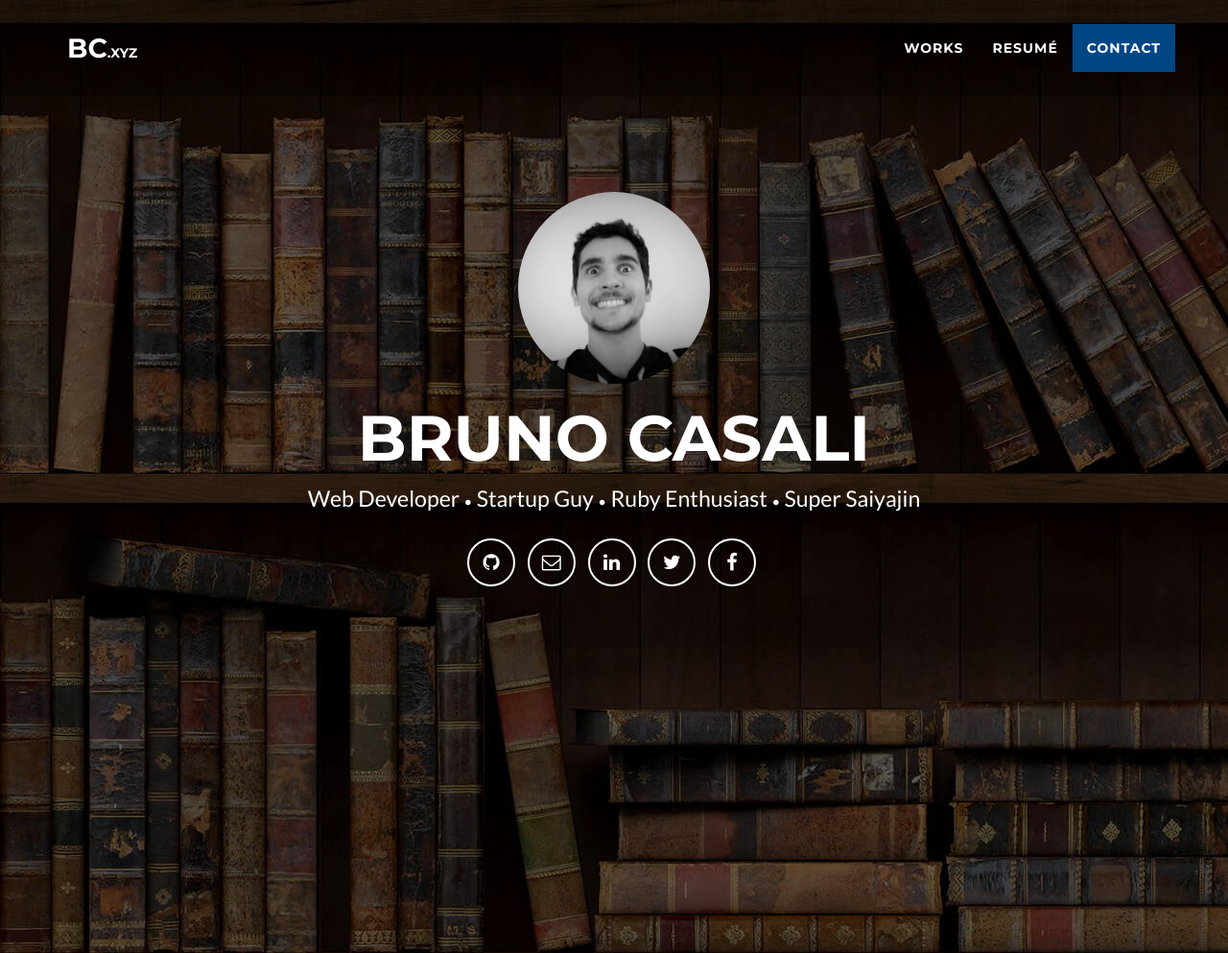
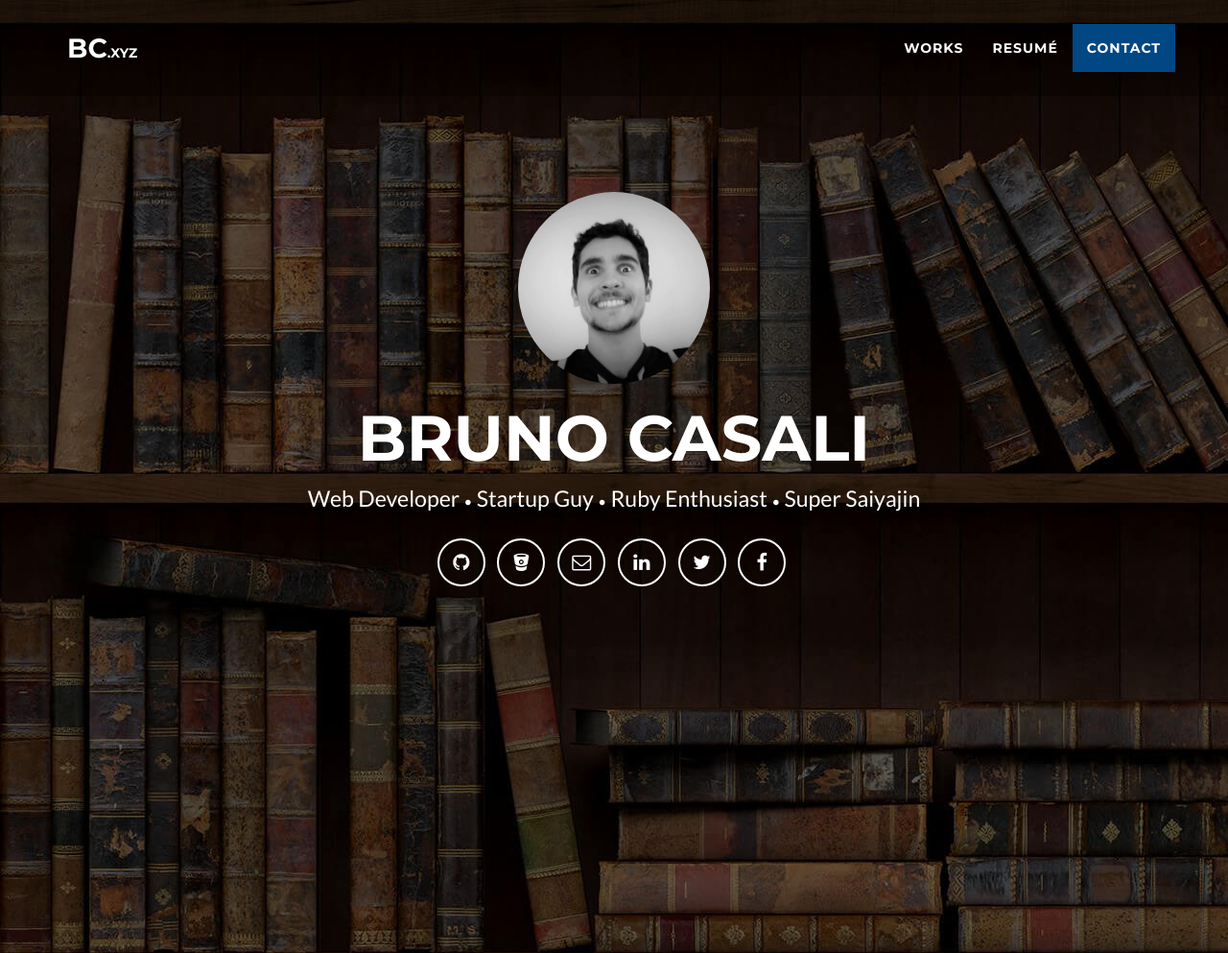
Before and after one commit to brunoocasali/xyz, a website: page index.html in a window 1280 px wide. Shown: the top 993 px of the page at 96% size. Drawn offline with nearby package versions, Linux system fonts and the light colour scheme.

Commit message:
added bitbucket link on project

```diff
--- a/index.html
+++ b/index.html
@@ -93,6 +93,9 @@
                             <ul class="list-inline">
                                 <li>
                                     <a href="https://github.com/brunoocasali" target="_blank" class="btn-social btn-outline"><i class="fa fa-fw fa-github"></i></a>
+                                </li>
+                                <li>
+                                    <a href="https://bitbucket.org/brunoocasali" target="_blank" class="btn-social btn-outline"><i class="fa fa-fw fa-bitbucket"></i></a>
                                 </li>
                                 <li>
                                     <a href="mailto:brunoocasali@gmail.com" target="_blank" class="btn-social btn-outline"><i class="fa fa-fw fa-envelope-o"></i></a>
```
